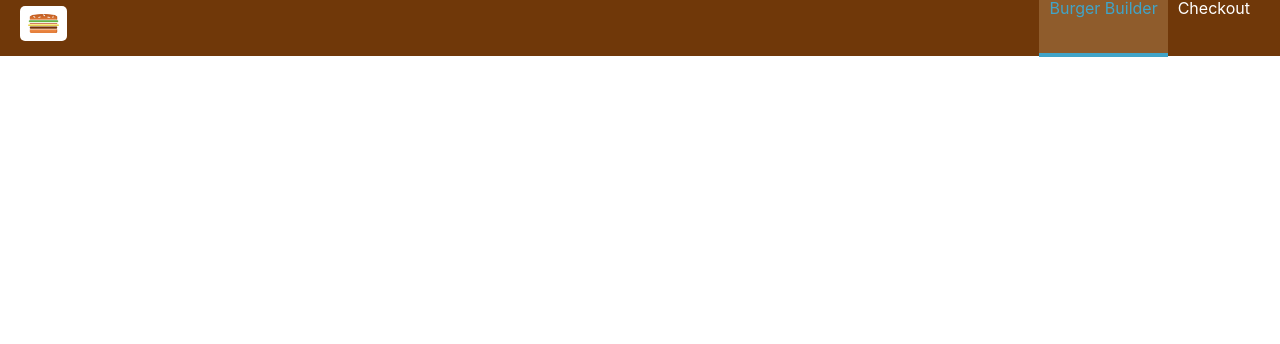
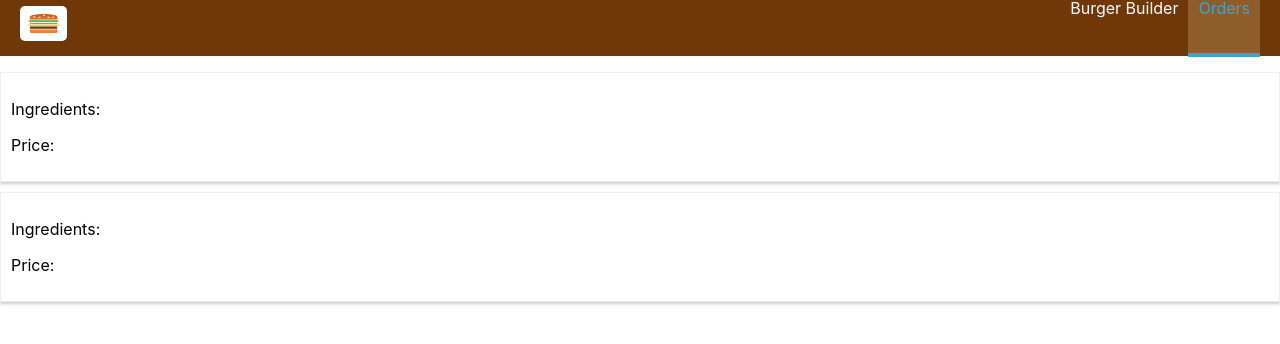
Before and after one commit to AlanAlv/burger-builder, a React (Create React App) app: page /orders in a window 1280 px wide. Shown: the top 344 px of the page. Built offline with nearby package versions, Linux system fonts and the light colour scheme.

Commit message:
Navigation Links

```diff
--- a/src/App.js
+++ b/src/App.js
@@ -3,6 +3,7 @@ import {Route, Switch} from 'react-router-dom';
 import Layout from './hoc/Layout/Layout';
 import BurgerBuilder from './containers/BurgerBuilder/BurgerBuilder';
 import Checkout from './containers/Checkout/Checkout';
+import Orders from './containers/Orders/Orders';
 
 function App() {
   return (
@@ -10,6 +11,7 @@ function App() {
       <Layout>
         <Switch>
           <Route path="/checkout" component={Checkout} />
+          <Route path="/orders" component={Orders} />
           <Route path="/" exact component={BurgerBuilder} />
         </Switch>
 
--- a/src/components/Navigation/NavigationItems/NavigationItem.js/NavigationItem.js
+++ b/src/components/Navigation/NavigationItems/NavigationItem.js/NavigationItem.js
@@ -1,14 +1,12 @@
 import React from 'react';
+import { NavLink } from 'react-router-dom';
 import classes from './NavigationItem.module.css'
 
 const navigationItem = (props) => (
     <li className={classes.NavigationItem}>
-        <a
-            href={props.link}
-            className={props.active ? classes.active : null}
-        >
+        <NavLink exact={props.exact} activeClassName={classes.active} to={props.link}>
             {props.children}
-        </a>
+        </NavLink>
     </li>
 );
 
--- a/src/components/Navigation/NavigationItems/NavigationItems.js
+++ b/src/components/Navigation/NavigationItems/NavigationItems.js
@@ -4,12 +4,8 @@ import NavigationItem from './NavigationItem.js/NavigationItem'
 
 const navigationItems = (props) => (
     <ul className={classes.NavigationItems}>
-        <NavigationItem link="/" active>
-            Burger Builder
-        </NavigationItem>
-        <NavigationItem >
-            Checkout
-        </NavigationItem>
+        <NavigationItem link="/" exact > Burger Builder </NavigationItem>
+        <NavigationItem link="/orders"> Orders </NavigationItem>
     </ul>
 );
 
```
